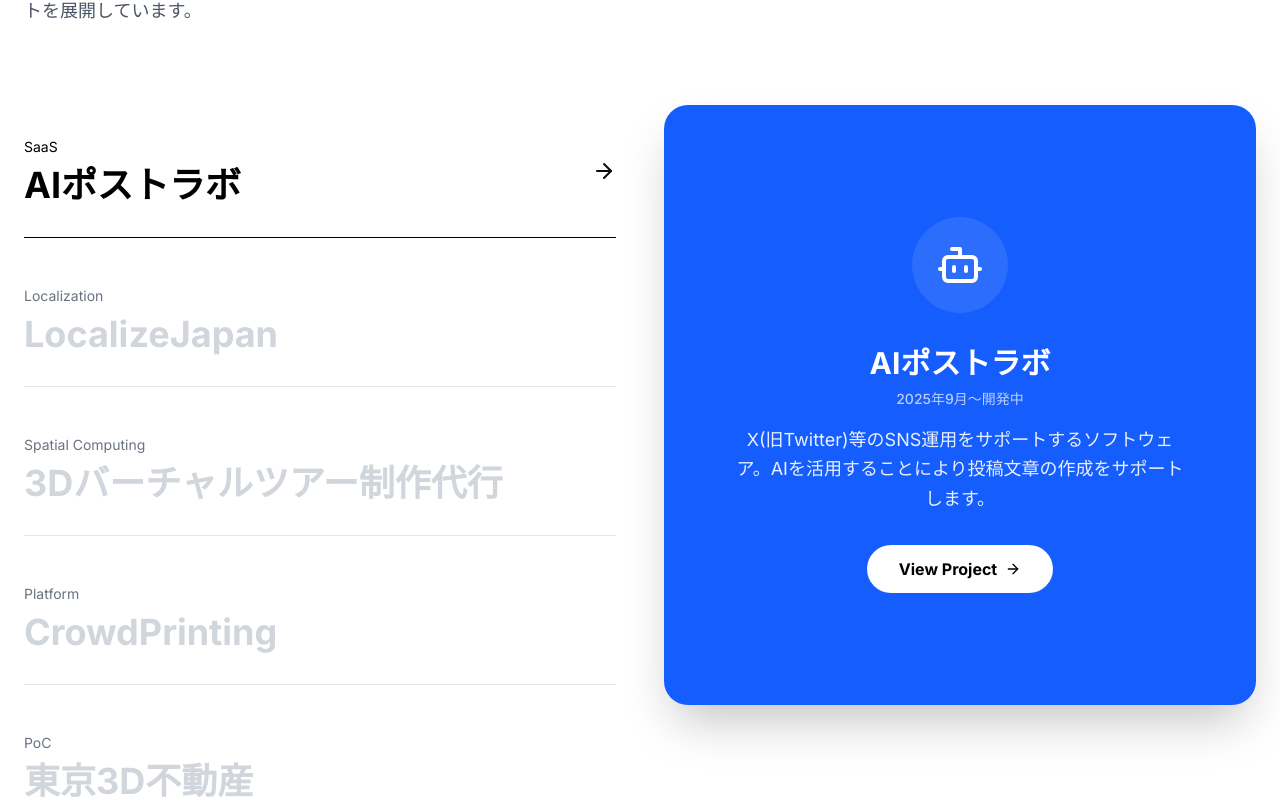
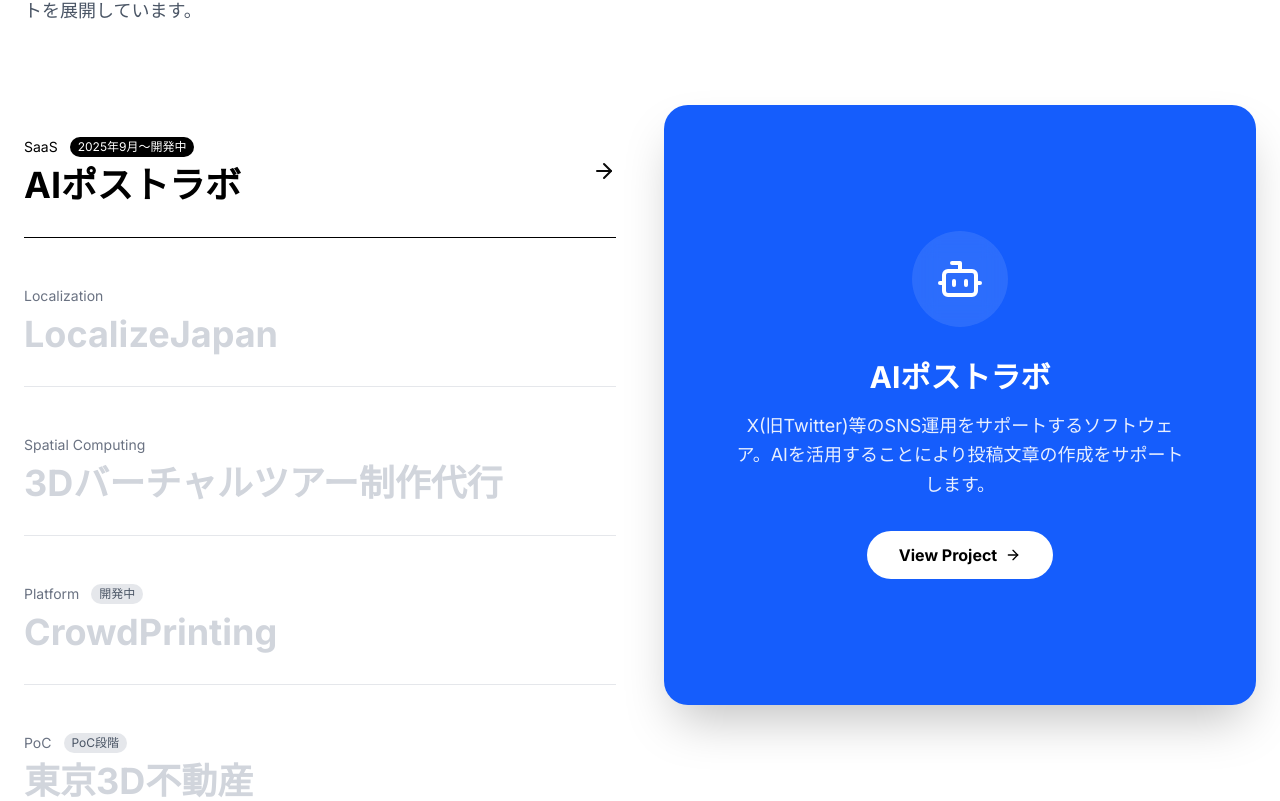
Before and after one commit to KuranosukeOhta/northerns-lab-corporate-site, a Next.js app: page / in a window 1280 px wide. Shown: the part 1079-1880 px from the top of the page. Built offline with nearby package versions, Linux system fonts and the light colour scheme.

Commit message:
style: 開発ステータス・期間を左のプロジェクトリストに表示

```diff
--- a/src/components/projects/ProjectHoverReveal.tsx
+++ b/src/components/projects/ProjectHoverReveal.tsx
@@ -158,12 +158,19 @@
                 >
                   <div className={`flex items-center justify-between border-b py-8 transition-colors duration-300 ${isActive ? 'border-black' : 'border-gray-200 hover:border-black'}`}>
                     <div>
-                      <p className={`text-sm mb-2 transition-colors ${isActive ? 'text-black' : 'text-gray-500 hover:text-black'}`}>{project.category}</p>
+                      <div className="flex items-center gap-3 mb-2">
+                        <p className={`text-sm transition-colors ${isActive ? 'text-black' : 'text-gray-500 hover:text-black'}`}>{project.category}</p>
+                        {project.devPeriod && (
+                          <span className={`text-xs px-2 py-0.5 rounded-full transition-colors ${isActive ? 'bg-black text-white' : 'bg-gray-200 text-gray-600'}`}>
+                            {project.devPeriod}
+                          </span>
+                        )}
+                      </div>
                       <h3 className={`text-2xl md:text-4xl font-bold transition-colors duration-300 ${isActive ? 'text-black' : 'text-gray-300 hover:text-black'}`}>
                         {project.title}
                       </h3>
                     </div>
-                    <ArrowRight className={`w-6 h-6 transition-all duration-300 ${isActive ? 'opacity-100 translate-x-0' : 'opacity-0 -translate-x-4 hover:opacity-100 hover:translate-x-0'}`} />
+                    <ArrowRight className={`w-6 h-6 shrink-0 transition-all duration-300 ${isActive ? 'opacity-100 translate-x-0' : 'opacity-0 -translate-x-4 hover:opacity-100 hover:translate-x-0'}`} />
                   </div>
                 </motion.div>
               );
@@ -202,10 +209,7 @@
                     transition={{ delay: 0.3 }}
                     className={activeProject.textColor}
                   >
-                    <h4 className="text-3xl font-bold mb-2">{activeProject.title}</h4>
-                    {activeProject.devPeriod && (
-                      <p className="text-sm opacity-70 mb-4 font-medium">{activeProject.devPeriod}</p>
-                    )}
+                    <h4 className="text-3xl font-bold mb-4">{activeProject.title}</h4>
                     <p className="text-lg opacity-90 leading-relaxed">
                       {activeProject.description}
                     </p>
```
